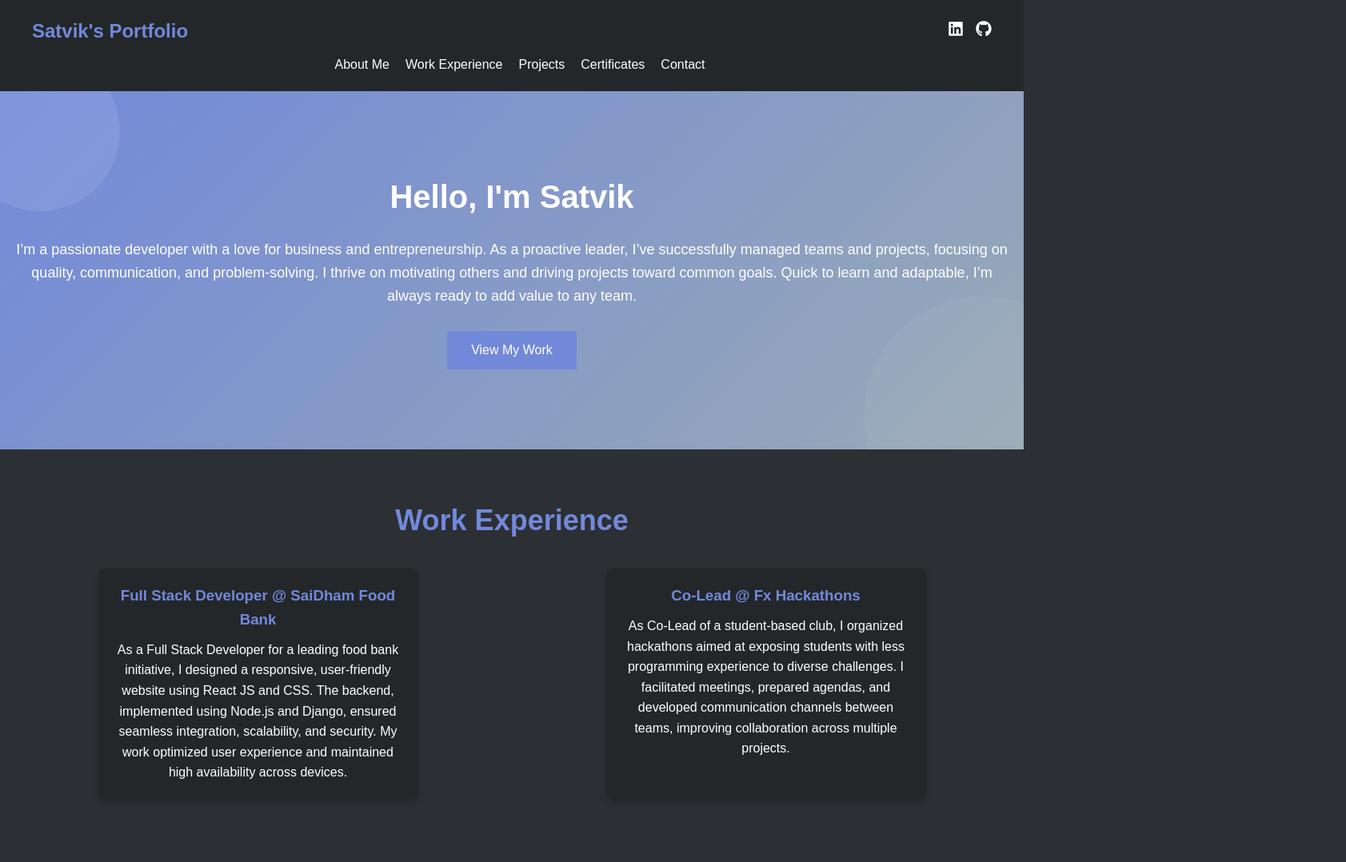
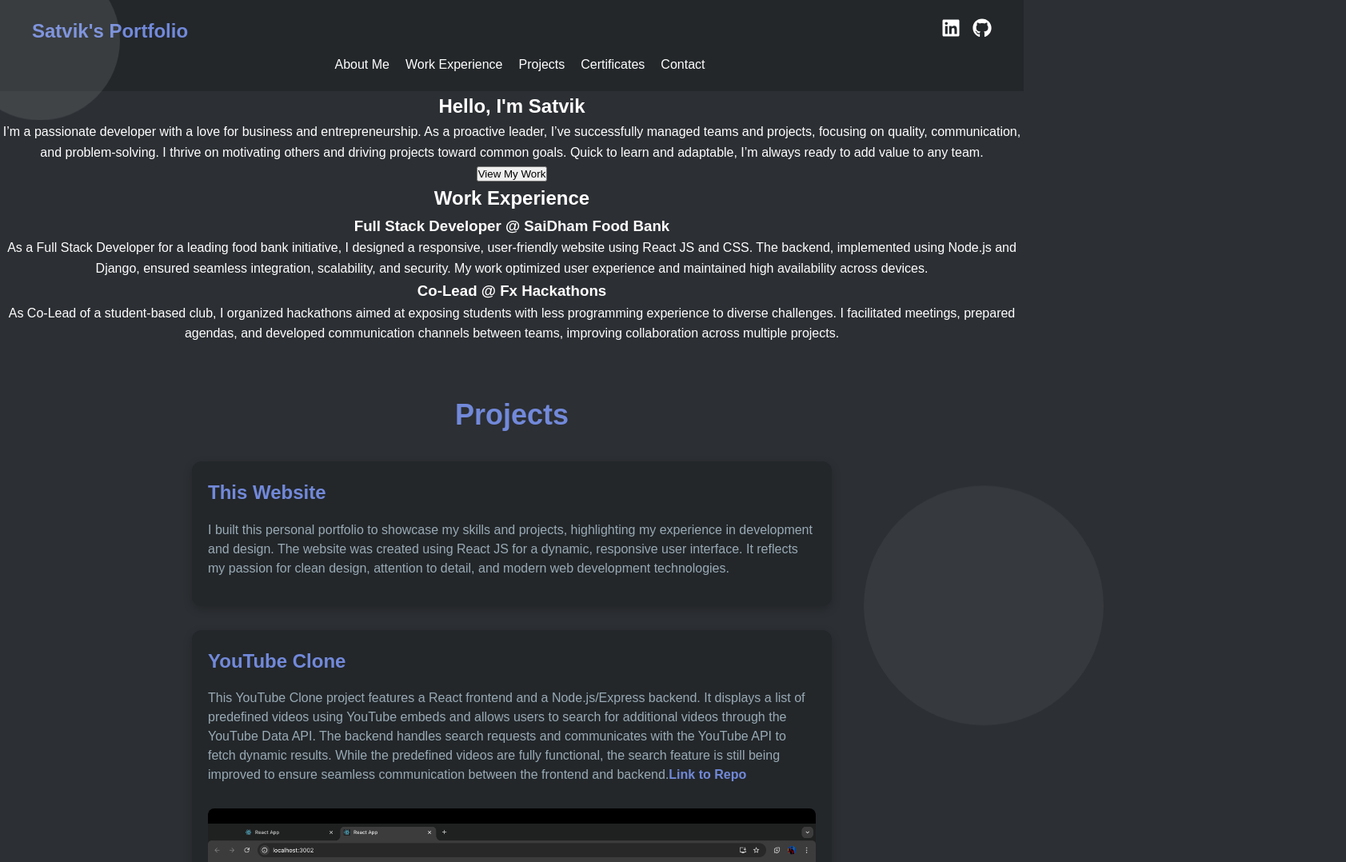
Before and after one commit to satvikgarimella/Mypotfolio, a React (Create React App) app: page / in a window 1280 px wide. Shown: the top 1078 px of the page at 80% size, 1683 px wide, since content can reach past the window. Built offline with nearby package versions, Linux system fonts and the light colour scheme.

Commit message:
Update App.css

```diff
--- a/src/App.css
+++ b/src/App.css
@@ -7,7 +7,7 @@
   --card-bg-color: #23272a;
 }
 
-/* Universal styles */
+/* Universal Styles */
 * {
   margin: 0;
   padding: 0;
@@ -24,13 +24,12 @@
   text-align: center;
 }
 
-/* Header styling */
+/* Header Section */
 .header {
   background-color: var(--header-bg-color);
   padding: 20px;
   display: flex;
   flex-direction: column;
-  justify-content: center;
   align-items: center;
 }
 
@@ -70,7 +69,6 @@
   color: var(--accent-color);
 }
 
-/* Social links styling */
 .social-links {
   display: flex;
   gap: 15px;
@@ -78,121 +76,92 @@
 
 .social-links a {
   color: var(--text-color);
-  font-size: 20px;
-  transition: color 0.3s ease;
+  font-size: 24px;
+  transition: color 0.3s ease, transform 0.3s ease;
 }
 
 .social-links a:hover {
   color: var(--accent-color);
+  transform: scale(1.1);
 }
 
-.social-link a {
+/* Projects Section */
+.projects {
+  padding: 60px 20px;
+  background-color: var(--main-bg-color);
+  color: var(--text-color);
+  text-align: center;
+}
+
+.projects h2 {
+  font-size: 36px;
+  font-weight: bold;
+  color: var(--accent-color);
+  margin-bottom: 30px;
+}
+
+.project-list {
+  display: flex;
+  flex-direction: column;
+  gap: 30px;
+  max-width: 800px;
+  margin: 0 auto;
+}
+
+.project-card {
+  background-color: var(--card-bg-color);
+  padding: 20px;
+  border-radius: 12px;
+  box-shadow: 0 4px 12px rgba(0, 0, 0, 0.2);
+  text-align: left;
+  transition: transform 0.3s ease, box-shadow 0.3s ease;
+}
+
+.project-card:hover {
+  transform: translateY(-5px);
+  box-shadow: 0 6px 16px rgba(0, 0, 0, 0.3);
+}
+
+.project-card h3 {
   font-size: 24px;
-  display: flex;
-  align-items: center;
+  font-weight: bold;
+  color: var(--accent-color);
+  margin-bottom: 15px;
+}
+
+.project-card p {
+  font-size: 16px;
+  line-height: 1.5;
+  color: var(--subtext-color);
+  margin-bottom: 15px;
+}
+
+.project-card img {
+  max-width: 100%;
+  height: auto;
+  border-radius: 8px;
+  margin-top: 15px;
+}
+
+/* Smaller image size for the Weather App Clone */
+.project-card img.small-image {
+  max-width: 300px;
+  margin: 15px auto;
+  display: block;
+}
+
+.project-card a {
+  color: var(--accent-color);
+  text-decoration: none;
+  font-weight: bold;
   transition: color 0.3s ease;
 }
 
-.social-link a:hover {
-  color: var(--accent-color);
+.project-card a:hover {
+  color: var(--text-color);
 }
 
-/* Hero section styling */
-.hero {
-  position: relative;
-  text-align: center;
-  padding: 100px 20px;
-  background: linear-gradient(135deg, var(--accent-color), var(--subtext-color));
-  overflow: hidden;
-}
-
-.hero h2 {
-  font-size: 40px;
-  margin-bottom: 20px;
-  animation: fadeIn 2s ease-in-out;
-}
-
-.hero p {
-  font-size: 18px;
-  margin-bottom: 30px;
-  animation: fadeIn 2.5s ease-in-out;
-}
-
-.cta {
-  background-color: var(--accent-color);
-  color: var(--text-color);
-  border: none;
-  padding: 15px 30px;
-  font-size: 16px;
-  cursor: pointer;
-  transition: background-color 0.3s ease, transform 0.3s ease;
-}
-
-.cta:hover {
-  background-color: var(--subtext-color);
-  transform: translateY(-5px);
-}
-
-/* WorkExperience, Projects, and Certificates sections */
-.WorkExperience, .projects, .certificates {
-  padding: 60px 20px;
-  background-color: var(--main-bg-color);
-}
-
-.WorkExperience h2, .projects h2, .certificates h2 {
-  font-size: 36px;
-  margin-bottom: 30px;
-  color: var(--accent-color);
-}
-
-.WorkExperience-list, .project-list, .cert-list {
-  display: flex;
-  justify-content: space-around;
-  gap: 30px;
-  flex-wrap: wrap;
-}
-
-.WorkExperience-card, .project-card, .cert-card {
-  background-color: var(--card-bg-color);
-  padding: 20px;
-  width: 100%;
-  max-width: 400px;
-  border-radius: 10px;
-  box-shadow: 0 4px 8px rgba(0, 0, 0, 0.2);
-  transition: transform 0.3s ease, box-shadow 0.3s ease;
-  display: flex;
-  flex-direction: column;
-  align-items: center;
-}
-
-.WorkExperience-card:hover, .project-card:hover, .cert-card:hover {
-  transform: translateY(-10px);
-  box-shadow: 0 8px 16px rgba(0, 0, 0, 0.3);
-}
-
-.WorkExperience-card h3, .project-card h3, .cert-card h3 {
-  color: var(--accent-color);
-  margin-bottom: 10px;
-  text-align: center;
-}
-
-.project-card img, .cert-card img {
-  width: 100%;
-  max-width: 300px;
-  height: auto;
-  object-fit: contain;
-  border-radius: 8px;
-  margin-bottom: 20px;
-}
-
-.project-card p, .cert-card p {
-  color: var(--text-color);
-  text-align: center;
-  font-size: 16px;
-  line-height: 1.5;
-}
-
-/* Footer Styling */
+/* Footer Section */
 .footer {
   text-align: center;
   padding: 20px;
@@ -217,28 +186,30 @@
   }
 }
 
-.hero::before {
+.hero::before,
+.hero::after {
   content: '';
   position: absolute;
+  border-radius: 50%;
+  animation: float 8s ease-in-out infinite;
+}
+
+.hero::before {
   width: 200px;
   height: 200px;
   background-color: rgba(255, 255, 255, 0.1);
-  border-radius: 50%;
   top: -50px;
   left: -50px;
-  animation: float 6s ease-in-out infinite;
+  animation-duration: 6s;
 }
 
 .hero::after {
-  content: '';
-  position: absolute;
   width: 300px;
   height: 300px;
   background-color: rgba(255, 255, 255, 0.05);
-  border-radius: 50%;
   bottom: -100px;
   right: -100px;
-  animation: float 8s ease-in-out infinite;
+  animation-duration: 8s;
 }
 
 @keyframes float {
```
